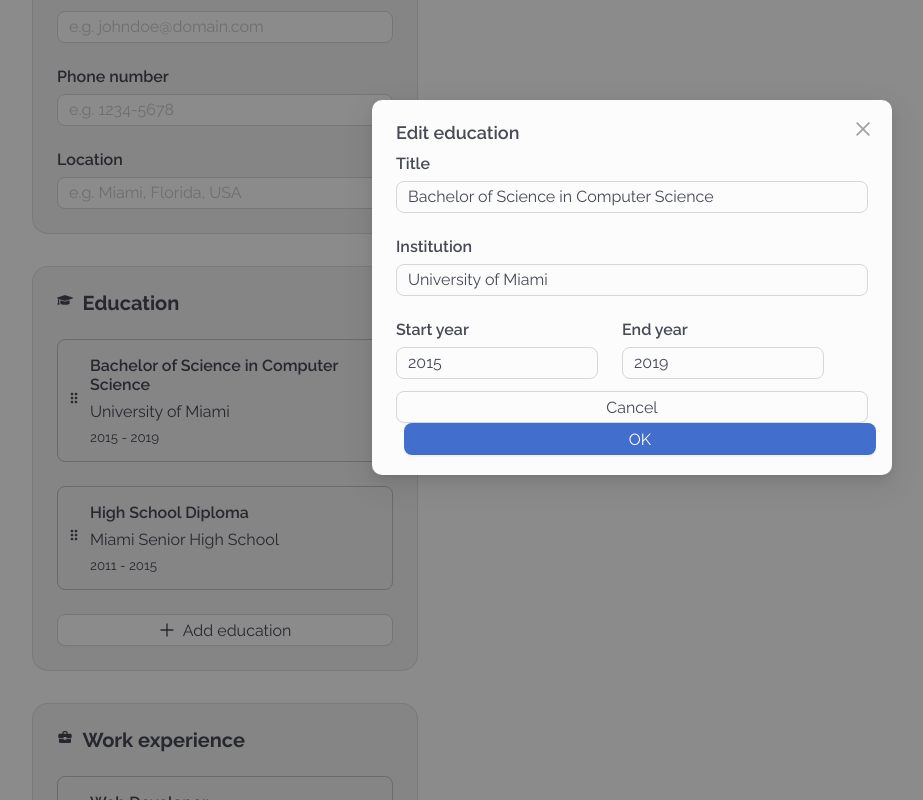
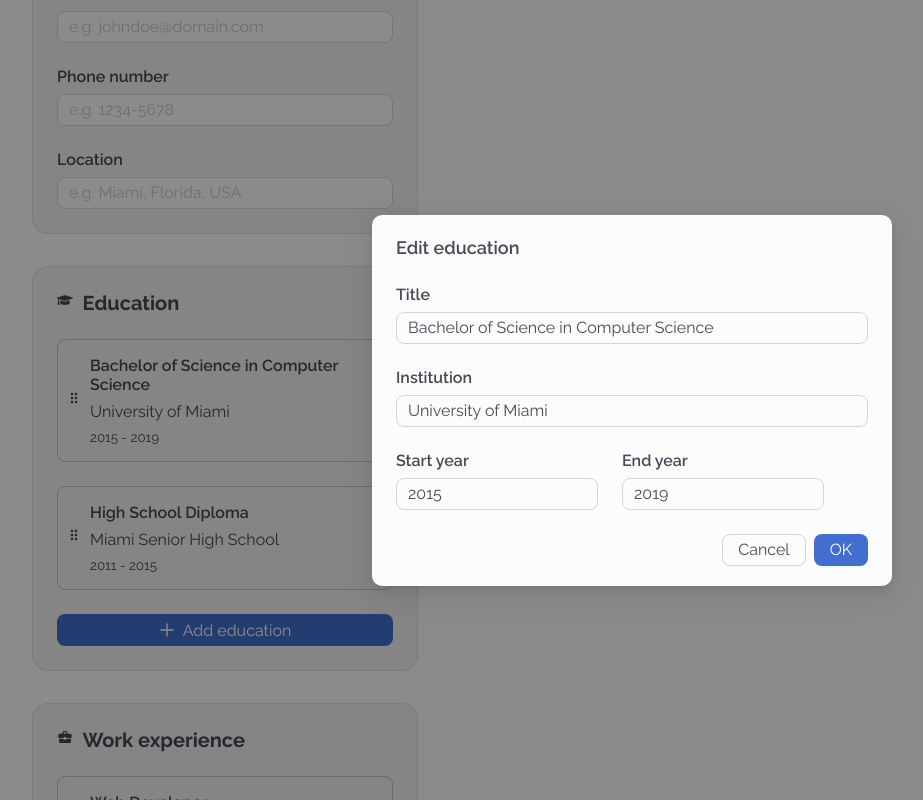
Before and after one commit to ErickBGomez/cv-application, a React (Vite) app: page / in a window 1280 px wide. Both pictures are taken after a click on the element 233 px from the left and 801 px from the top of the page. Shown: the part 401-1201 px from the top of the page, without its empty margins (8-931 px from the left). Built offline with nearby package versions, Linux system fonts and the light colour scheme.

Commit message:
Customize edit card modal behavior

```diff
--- a/src/components/inputs/DragCardsInput/DragCardsInput.jsx
+++ b/src/components/inputs/DragCardsInput/DragCardsInput.jsx
@@ -14,7 +14,9 @@ const DragCardsInput = ({ entries, setEntries, context = "card" }) => {
             setData={setEntries}
           />
         ))}
-      <Button icon={<PlusOutlined />}>Add {context}</Button>
+      <Button icon={<PlusOutlined />} type="primary">
+        Add {context}
+      </Button>
     </>
   );
 };
--- a/src/components/modals/EditCardModal/EditCardModal.jsx
+++ b/src/components/modals/EditCardModal/EditCardModal.jsx
@@ -94,6 +94,9 @@ const EditCardModal = ({ context, open, setOpen, data, setData }) => {
       open={open}
       onOk={handleOk}
       onCancel={handleClose}
+      centered
+      closable={false}
+      maskClosable={false}
     >
       <Form
         name={`edit-card-form-${context}-${data.id}`}
--- a/src/components/modals/EditCardModal/EditCardModal.scss
+++ b/src/components/modals/EditCardModal/EditCardModal.scss
@@ -1,4 +1,6 @@
 .edit-card-form {
+  margin: 1.5rem 0;
+
   .inputs {
     display: flex;
     flex-direction: column;
--- a/src/main.scss
+++ b/src/main.scss
@@ -14,5 +14,5 @@ body {
 
 button,
 input {
-  width: 100%;
+  // width: 100%;
 }
```
